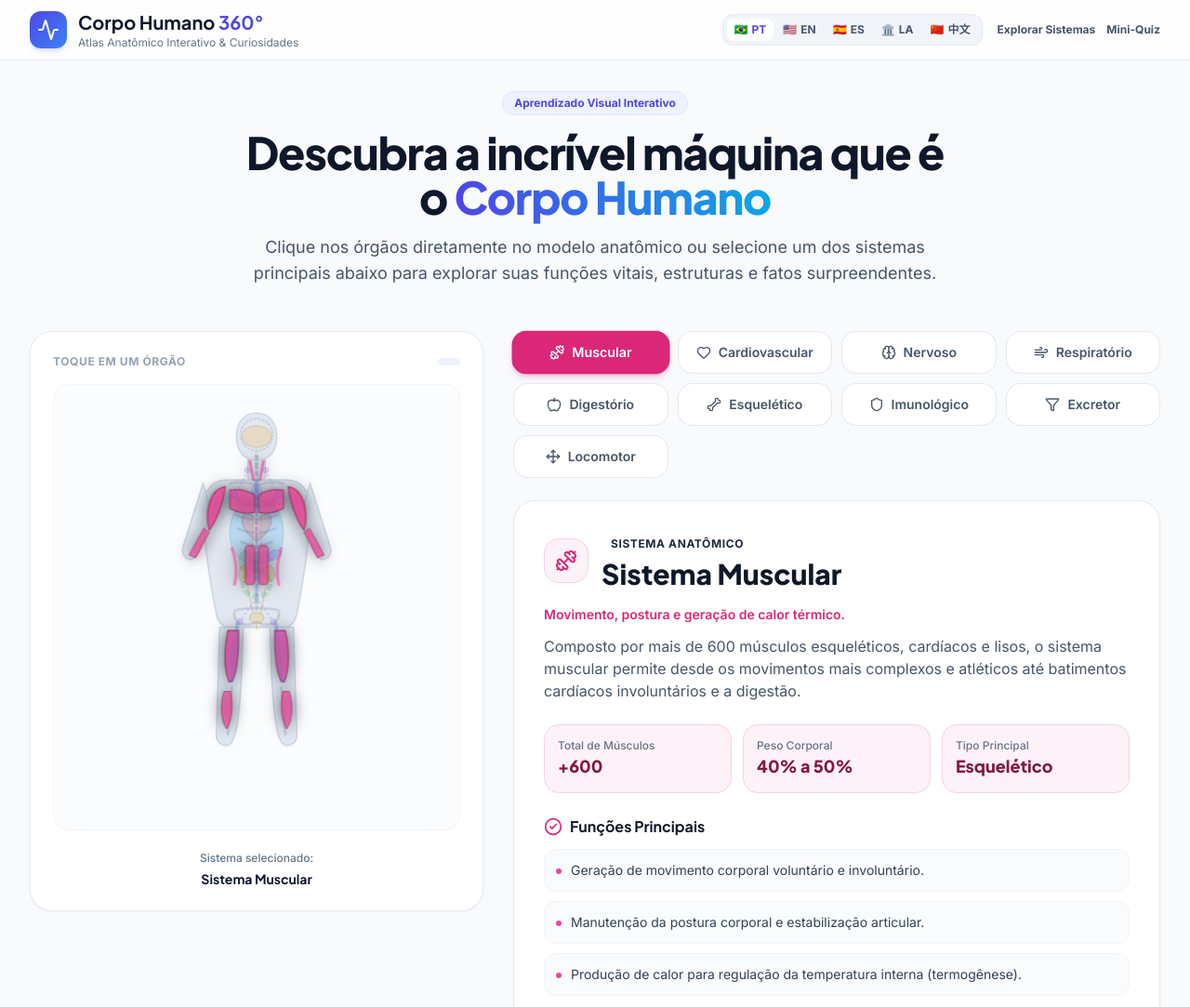
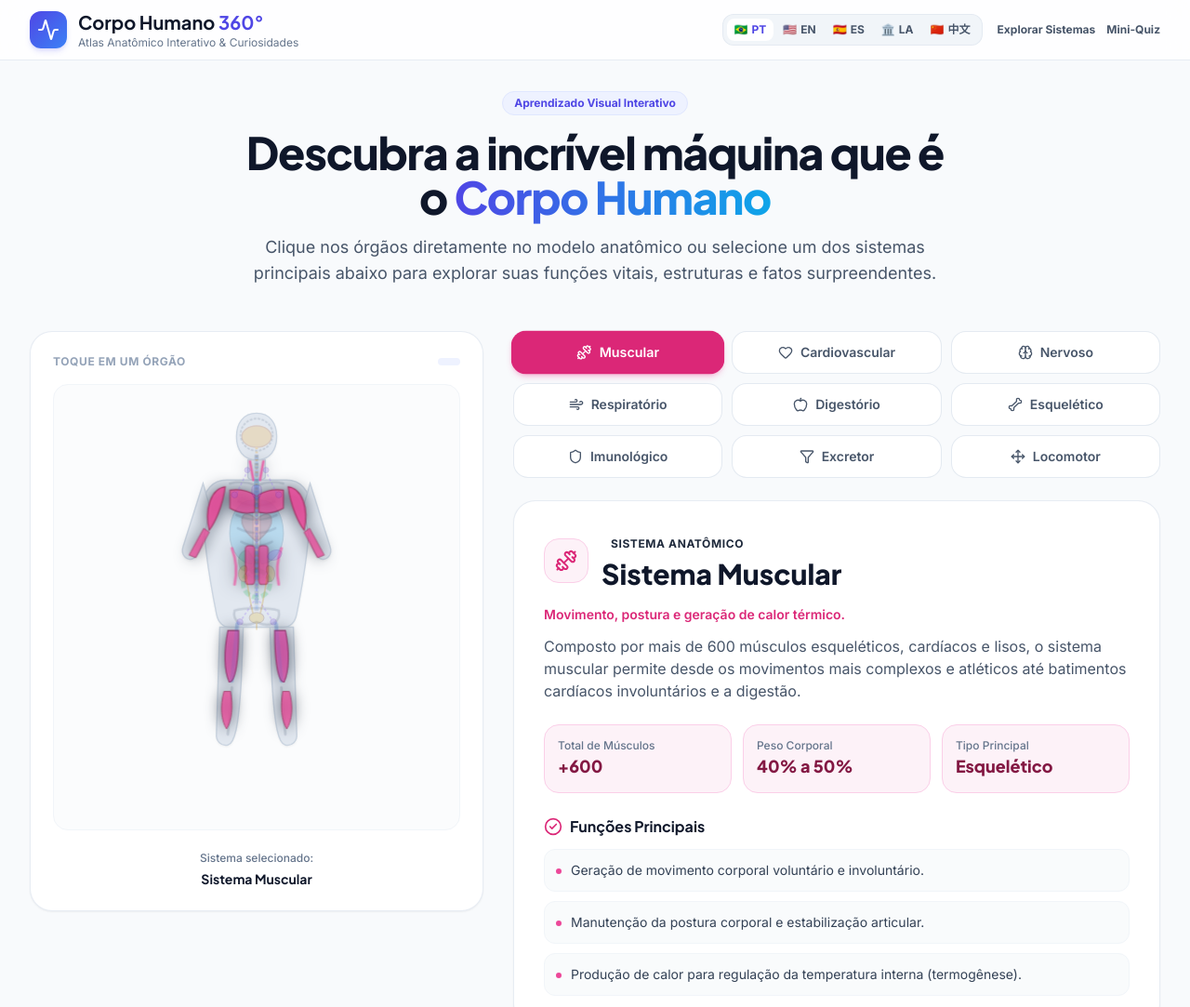
Before and after one commit to TheodoroCoder/Human-Body-Explorer, a plain HTML site: page index.html in a window 1280 px wide. Shown: the top 1083 px of the page at 93% size. Drawn offline with nearby package versions, Linux system fonts and the light colour scheme.

Commit message:
Update index.html

```diff
--- a/index.html
+++ b/index.html
@@ -296,8 +296,8 @@
 
             <!-- Coluna Direita: Abas de Navegação + Painel de Informações Detalhadas (7 colunas) -->
             <div class="lg:col-span-7 space-y-6">
-                <!-- Botões dos Sistemas (Grade Responsiva para todos os 8 sistemas ficarem visíveis) -->
-                <div class="grid grid-cols-2 sm:grid-cols-4 gap-2.5" id="system-tabs">
+                <!-- Botões dos Sistemas (Grade 3x3 para os 9 sistemas) -->
+                <div class="grid grid-cols-2 sm:grid-cols-3 gap-2.5" id="system-tabs">
                     <!-- Gerado dinamicamente via JS -->
                 </div>
 
@@ -411,19 +411,19 @@
                             { label: 'Main Type', value: 'Skeletal' }
                         ],
                         mainFunctions: [
-                            'Generation of voluntary and involuntary body movement.',
+                            'Generation of voluntary and involuntary bodily movements.',
                             'Maintenance of posture and joint stabilization.',
                             'Heat production for internal temperature regulation (thermogenesis).'
                         ],
                         organs: [
-                            { name: 'Skeletal Muscles', role: 'Attached to bones by tendons, responsible for conscious movement.' },
-                            { name: 'Cardiac Muscle', role: 'Found exclusively in the heart, beats rhythmically and autonomously.' },
+                            { name: 'Skeletal Muscles', role: 'Attached to bones via tendons, responsible for conscious movement.' },
+                            { name: 'Cardiac Muscle', role: 'Found exclusively in the heart, contracts rhythmically and autonomously.' },
                             { name: 'Smooth Muscles', role: 'Line internal organs such as the stomach, intestines, and blood vessels.' }
                         ],
                         facts: [
-                            'About half of the human body weight is made up of muscle tissue.',
+                            'Roughly half of the human body’s weight consists of muscle tissue.',
                             'The stapedius muscle in the middle ear is the smallest skeletal muscle in the body.',
-                            'Smiling uses about 17 facial muscles, while frowning uses over 40.'
+                            'Smiling uses about 17 facial muscles, whereas frowning uses more than 40.'
                         ]
                     },
                     es: {
@@ -560,13 +560,13 @@
                             'Distributing absorbed nutrients and removing metabolic waste.'
                         ],
                         organs: [
-                            { name: 'Heart', role: 'Hollow 4-chambered muscular organ acting as a hydraulic pump.' },
+                            { name: 'Heart', role: 'A hollow, 4-chambered muscular organ acting as a hydraulic pump.' },
                             { name: 'Arteries', role: 'Thick-walled vessels carrying oxygenated blood away from the heart.' },
-                            { name: 'Veins & Capillaries', role: 'Vessels returning blood to the heart and enabling nutrient/gas exchange.' }
-                        ],
-                        facts: [
-                            'The heart beats about 100,000 times a day, pumping over 7,500 liters of blood.',
-                            'If all blood vessels in an adult were laid end-to-end, they would wrap around Earth 2.5 times.',
+                            { name: 'Veins & Capillaries', role: 'Vessels returning blood to the heart and enabling nutrient and gas exchange.' }
+                        ],
+                        facts: [
+                            'The heart beats roughly 100,000 times a day, pumping over 7,500 liters of blood.',
+                            'If all the blood vessels in an adult were laid end-to-end, they would wrap around Earth 2.5 times.',
                             'Red blood cells take only about 20 seconds to complete a full circuit of the body.'
                         ]
                     },
@@ -703,13 +703,13 @@
                             'Regulation of emotions, memory, learning, and consciousness.'
                         ],
                         organs: [
-                            { name: 'Brain', role: 'Seat of intelligence, emotions, memory, and reasoning.' },
-                            { name: 'Spinal Cord', role: 'Primary highway for signal transmission between brain and body.' },
-                            { name: 'Peripheral Nerves', role: 'Network connecting the central nervous system to tissues and organs.' }
+                            { name: 'Brain', role: 'The seat of intelligence, emotions, memory, and reasoning.' },
+                            { name: 'Spinal Cord', role: 'The primary pathway for signal transmission between brain and body.' },
+                            { name: 'Peripheral Nerves', role: 'A network connecting the central nervous system to tissues and organs.' }
                         ],
                         facts: [
                             'The human brain consumes about 20% of the body’s total energy and oxygen.',
-                            'Nerve impulses travel through neurons at incredible speeds of up to 400 km/h.',
+                            'Nerve impulses travel through neurons at remarkable speeds of up to 400 km/h.',
                             'There are roughly 86 billion neurons interconnected by trillions of synapses.'
                         ]
                     },
@@ -832,7 +832,7 @@
                     },
                     en: {
                         name: 'Respiratory System',
-                        shortName: 'Respiratório',
+                        shortName: 'Respiratory',
                         tagline: 'Captures oxygen and eliminates carbon dioxide from the body.',
                         description: 'The respiratory system manages vital gas exchange between the body and the atmosphere. Air enters the airways, is filtered, and reaches the lungs where oxygen enters the bloodstream.',
                         metrics: [
@@ -847,8 +847,8 @@
                         ],
                         organs: [
                             { name: 'Airways (Nose/Trachea)', role: 'Filter, humidify, and warm inhaled air.' },
-                            { name: 'Lungs', role: 'Main spongy organs where gas exchange takes place.' },
-                            { name: 'Diaphragm', role: 'Primary muscle driving breathing mechanics.' }
+                            { name: 'Lungs', role: 'The main spongy organs where gas exchange takes place.' },
+                            { name: 'Diaphragm', role: 'The primary muscle driving breathing mechanics.' }
                         ],
                         facts: [
                             'A human breathes about 20,000 times every single day.',
@@ -975,7 +975,7 @@
                     },
                     en: {
                         name: 'Digestive System',
-                        shortName: 'Digestório',
+                        shortName: 'Digestive',
                         tagline: 'Transforms food into energy and essential nutrients.',
                         description: 'The digestive system is a long tube with accessory glands that mechanically and chemically break down food, absorbing carbohydrates, proteins, fats, vitamins, and minerals.',
                         metrics: [
@@ -989,8 +989,8 @@
                             'Compaction and elimination of undigested waste (feces).'
                         ],
                         organs: [
-                            { name: 'Stomach', role: 'Acidic environment breaking down food with enzymes.' },
-                            { name: 'Small Intestine', role: 'Site where 90% of nutrient absorption occurs.' },
+                            { name: 'Stomach', role: 'An acidic environment breaking down food with enzymes.' },
+                            { name: 'Small Intestine', role: 'The site where 90% of nutrient absorption occurs.' },
                             { name: 'Liver & Pancreas', role: 'Glands producing bile and vital digestive enzymes.' }
                         ],
                         facts: [
@@ -1118,7 +1118,7 @@
                     },
                     en: {
                         name: 'Skeletal System',
-                        shortName: 'Esquelético',
+                        shortName: 'Skeletal',
                         tagline: 'Structural support, protection, and blood cell factory.',
                         description: 'The adult skeleton comprises 206 bones interconnected by joints and ligaments. Beyond shaping the body and protecting vital organs, it houses bone marrow that produces blood cells.',
                         metrics: [
@@ -1261,7 +1261,7 @@
                     },
                     en: {
                         name: 'Immune System',
-                        shortName: 'Imunológico',
+                        shortName: 'Immune',
                         tagline: 'The defense shield against pathogens and infections.',
                         description: 'The immune system is a complex network of cells, tissues, and organs that work together to defend the body against harmful bacteria, viruses, fungi, and foreign substances.',
                         metrics: [
@@ -1275,14 +1275,14 @@
                             'Creating immunological memory to fight future infections.'
                         ],
                         organs: [
-                            { name: 'Thymus', role: 'Gland where T-lymphocytes mature and specialize.' },
+                            { name: 'Thymus', role: 'The gland where T-lymphocytes mature and specialize.' },
                             { name: 'Spleen', role: 'Filters blood and destroys microbes and aging cells.' },
                             { name: 'Lymph Nodes', role: 'Filters trapping germs and activating antibodies.' }
                         ],
                         facts: [
                             'About 70% of the body’s immune cells reside in the gut.',
-                            'The immune system has a "memory," recalling viruses fought years prior.',
-                            'Laughter and good mood reduce stress and boost antibody activity.'
+                            'The immune system possesses a "memory," recalling viruses fought years prior.',
+                            'Laughter and a positive mood reduce stress and boost antibody activity.'
                         ]
                     },
                     es: {
@@ -1404,7 +1404,7 @@
                     },
                     en: {
                         name: 'Excretory (Urinary) System',
-                        shortName: 'Excretor',
+                        shortName: 'Excretory',
                         tagline: 'Filters blood and eliminates toxins and metabolic waste.',
                         description: 'The excretory system filters blood to remove nitrogenous waste and excess water, producing and eliminating urine. It is vital for maintaining fluid and chemical balance (homeostasis).',
                         metrics: [
@@ -1553,7 +1553,7 @@
                         metrics: [
                             { label: 'Components', value: 'Bones + Muscles' },
                             { label: 'Joints', value: '~360 joints' },
-                            { label: 'Control', value: 'Nerve & Voluntary' }
+                            { label: 'Control', value: 'Nervous & Voluntary' }
                         ],
                         mainFunctions: [
                             'Displacement of the body in space through walking and running.',
@@ -2320,7 +2320,7 @@
                 svgAllSystemsLabel: "General Systems Overview",
                 quizBadge: "Knowledge Challenge",
                 quizTitle: "Anatomy Mini-Quiz",
-                quizSubtitle: "Test what you've learned exploring the human body systems.",
+                quizSubtitle: "Test what you've learned by exploring the human body systems.",
                 quizScoreLabel: "Score",
                 footerTitle: "Human Body 360° — Interactive Scientific Education",
                 footerSubtitle: "Developed for educational purposes. Explore, click, and learn.",
@@ -2328,7 +2328,7 @@
                 mainFunctionsTitle: "Main Functions",
                 organsTitle: "Involved Organs & Structures",
                 factsTitle: "Did You Know?",
-                quizMsgHigh: "Excellent! You demonstrate deep knowledge of human anatomy.",
+                quizMsgHigh: "Outstanding! You demonstrate a deep understanding of human anatomy.",
                 quizMsgMid: "Good job! Keep exploring to master all anatomical systems.",
                 quizMsgLow: "Keep studying and exploring the human body systems to improve your score!",
                 quizEndTitle: "Quiz Completed!",
```
